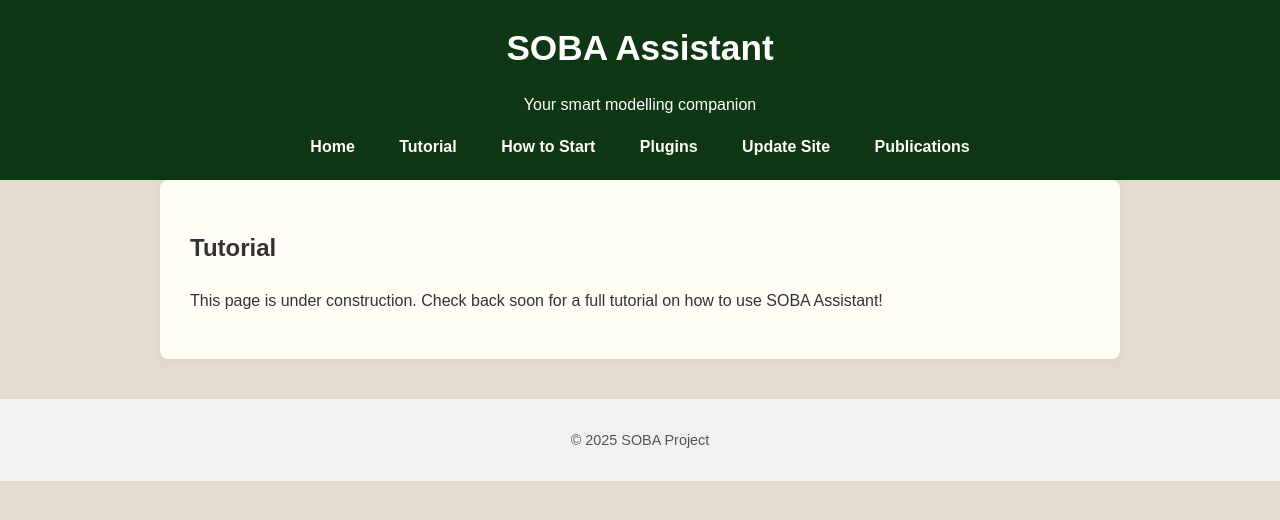
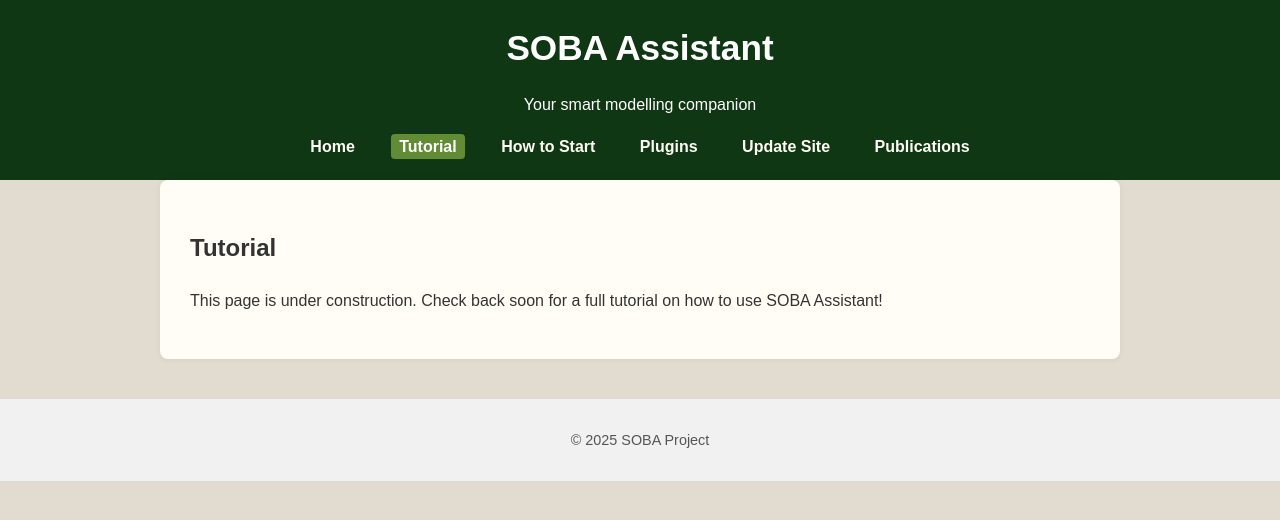
Before and after one commit to soba-assistant/soba-assistant.github.io, a plain HTML site: page tutorial.html in a window 1280 px wide. Drawn offline with Linux system fonts and the light colour scheme.

Commit message:
Update tutorial.html

```diff
--- a/tutorial.html
+++ b/tutorial.html
@@ -11,7 +11,7 @@
     <p>Your smart modelling companion</p>
     <nav>
       <a href="index.html">Home</a>
-      <a href="tutorial.html">Tutorial</a>
+      <a href="tutorial.html" class="active">Tutorial</a>
       <a href="how-to-start.html">How to Start</a>
       <a href="plugins.html">Plugins</a>
       <a href="update-site.html">Update Site</a>
```
